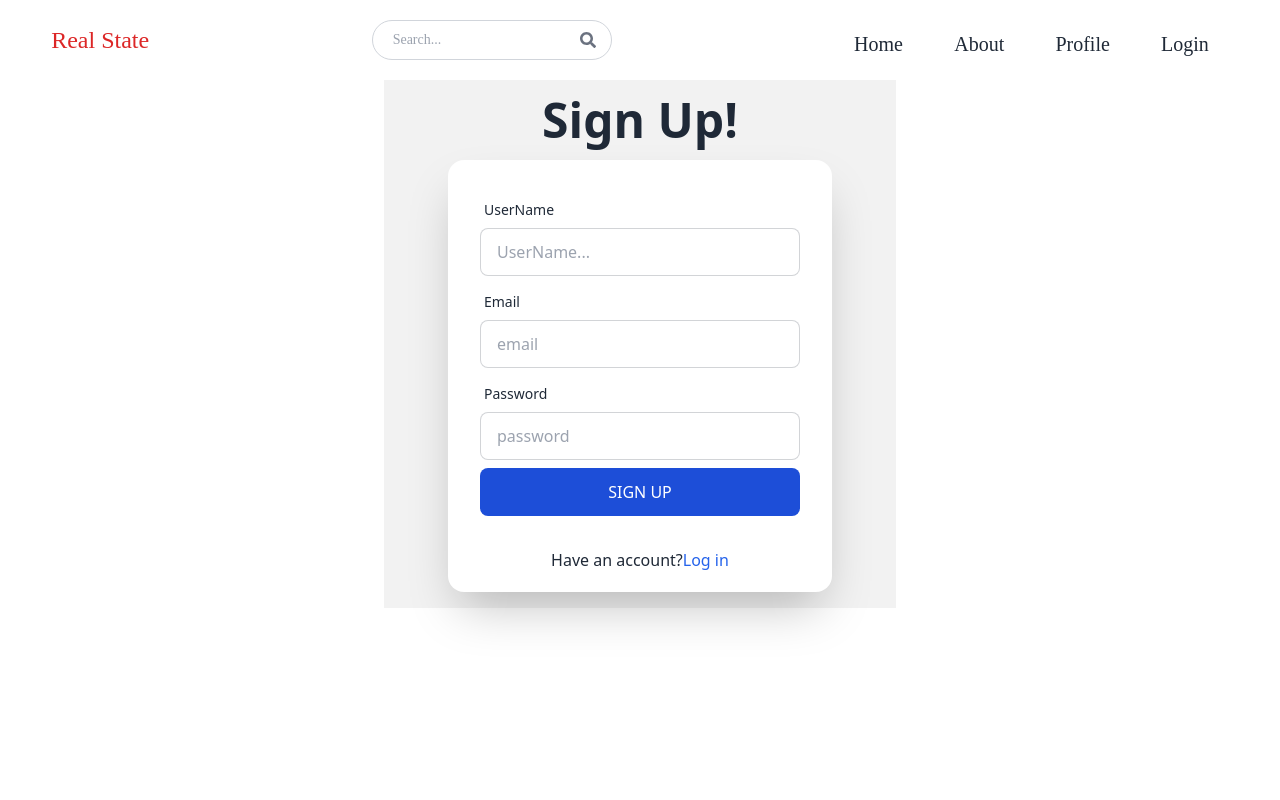
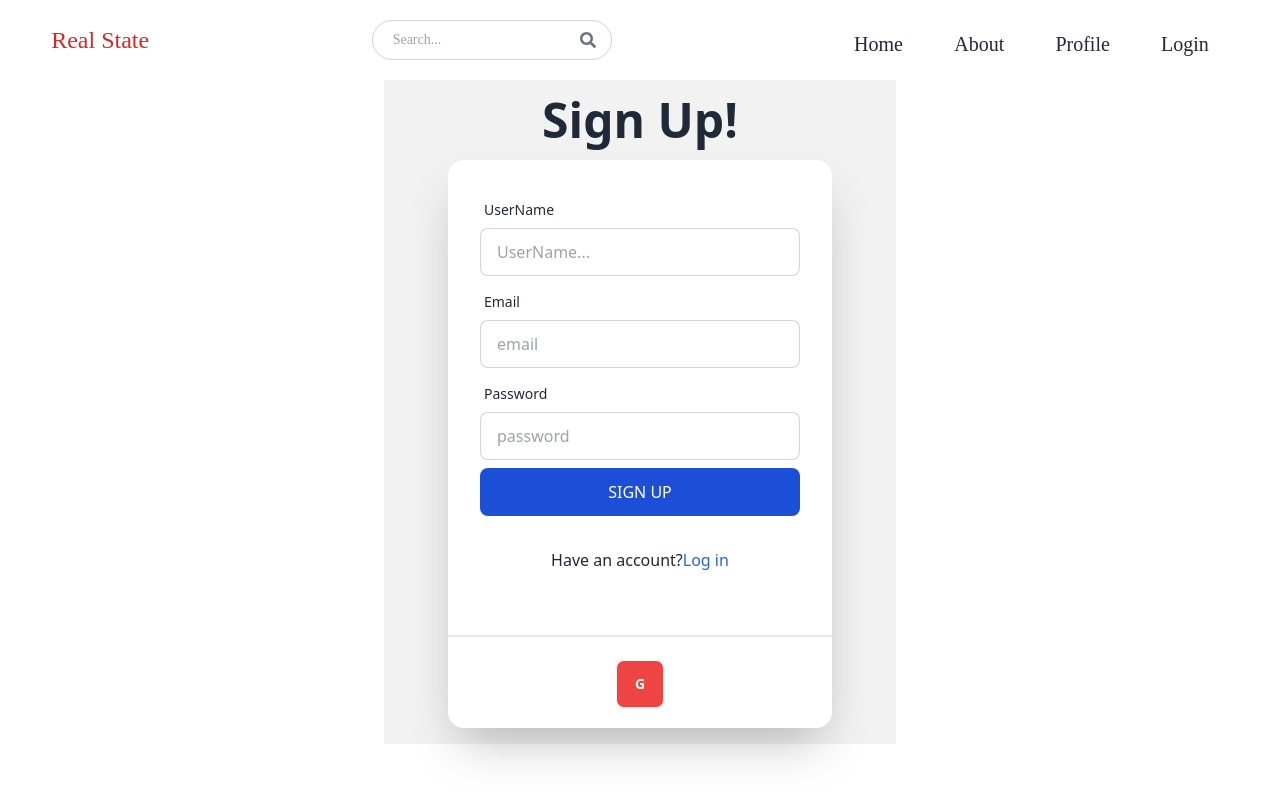
Before and after one commit to mdgausulislam/real-state-project-client, a React (Vite) app: page /signup in a window 1280 px wide. Built offline with nearby package versions, Linux system fonts and the light colour scheme.

Commit message:
create a google signin and functionality

```diff
--- a/package.json
+++ b/package.json
@@ -13,6 +13,7 @@
     "@heroicons/react": "^2.0.18",
     "@reduxjs/toolkit": "^2.0.1",
     "axios": "^1.6.2",
+    "firebase": "^10.7.1",
     "localforage": "^1.10.0",
     "match-sorter": "^6.3.1",
     "react": "^18.2.0",
--- a/src/Pages/LogIn/LogIn.jsx
+++ b/src/Pages/LogIn/LogIn.jsx
@@ -7,6 +7,7 @@ import {
   signInStart,
   signInSuccess,
 } from "../../redux/user/userSlice";
+import SocialLogin from "../Shared/SocialLogin/SocialLogin";
 
 const LogIn = () => {
   const [formData, setFormData] = useState({});
@@ -80,7 +81,7 @@ const LogIn = () => {
               {loading ? "loading..." : "Log In"}
             </button>
           </form>
-          <div className="text-center mb-5">
+          <div className="text-center mb-2">
             <p>
               Do not have an account?
               <span className="link link-hover text-blue-600">
@@ -89,6 +90,7 @@ const LogIn = () => {
             </p>
           </div>
           {error && <p className="text-red-500 mt-5">{error}</p>}
+          <SocialLogin />
         </div>
       </div>
     </div>
--- /dev/null
+++ b/src/Pages/Shared/SocialLogin/SocialLogin.jsx
@@ -0,0 +1,37 @@
+import { GoogleAuthProvider, getAuth, signInWithPopup } from 'firebase/auth';
+import { app } from '../../../firebase/firebase.config';
+import axios from "axios";
+import { useDispatch } from 'react-redux';
+import { signInSuccess } from '../../../redux/user/userSlice';
+const SocialLogin = () => {
+    const dispatch = useDispatch();
+
+    const handleGoogleClick = async () => {
+
+        try {
+            const provider = new GoogleAuthProvider();
+            const auth = getAuth(app);
+            const result = await signInWithPopup(auth, provider);
+            const saveUser = {
+                name: result.user.displayName,
+                email: result.user.email,
+                photo: result.user.photoURL,
+            }
+            const res = await axios.post("/api/auth/google", saveUser);
+            dispatch(signInSuccess(res.data));
+            console.log(res.data);
+            console.log(result);
+        } catch (error) {
+            console.log('could not sign in with google', error);
+        }
+    };
+    return (
+        <div className="my-5 text-center">
+            <div className="divider"></div>
+            <button onClick={handleGoogleClick} type='button' className="btn btn-square bg-red-500 text-white font-bold">
+                G
+            </button>
+        </div>
+    );
+};
+export default SocialLogin;
--- a/src/Pages/SignUp/SignUp.jsx
+++ b/src/Pages/SignUp/SignUp.jsx
@@ -1,6 +1,7 @@
 import { useState } from "react";
 import { Link, useNavigate } from "react-router-dom";
 import axios from "axios";
+import SocialLogin from "../Shared/SocialLogin/SocialLogin";
 
 const SignUp = () => {
   const [formData, setFormData] = useState({});
@@ -54,7 +55,7 @@ const SignUp = () => {
                 name="userName"
                 onChange={handleChange}
                 className="input input-bordered"
-                // required
+              // required
               />
             </div>
             <div className="form-control">
@@ -67,7 +68,7 @@ const SignUp = () => {
                 name="email"
                 onChange={handleChange}
                 className="input input-bordered"
-                // required
+              // required
               />
             </div>
             <div className="form-control">
@@ -80,7 +81,7 @@ const SignUp = () => {
                 name="password" // Ensure the name attribute is set to "password"
                 onChange={handleChange}
                 className="input input-bordered"
-                // required
+              // required
               />
             </div>
             <button
@@ -98,11 +99,8 @@ const SignUp = () => {
               </span>
             </p>
           </div>
-          {error && (
-            <p className="text-red-500 mt-5">
-              Error occurred: {error.message || "Something went wrong!"}
-            </p>
-          )}
+          {error && (<p className="text-red-500 mt-5">{error}</p>)}
+          <SocialLogin />
         </div>
       </div>
     </div>
--- /dev/null
+++ b/src/firebase/firebase.config.js
@@ -0,0 +1,17 @@
+// Import the functions you need from the SDKs you need
+import { initializeApp } from "firebase/app";
+// TODO: Add SDKs for Firebase products that you want to use
+// https://firebase.google.com/docs/web/setup#available-libraries
+
+// Your web app's Firebase configuration
+const firebaseConfig = {
+    apiKey: import.meta.env.VITE_apiKey,
+    authDomain: import.meta.env.VITE_authDomain,
+    projectId: import.meta.env.VITE_projectId,
+    storageBucket: import.meta.env.VITE_storageBucket,
+    messagingSenderId: import.meta.env.VITE_messagingSenderId,
+    appId: import.meta.env.VITE_appId
+};
+
+// Initialize Firebase
+export const app = initializeApp(firebaseConfig);
```
Also changed, not shown: 2 other files (tests, documents, lock files or other folders).
